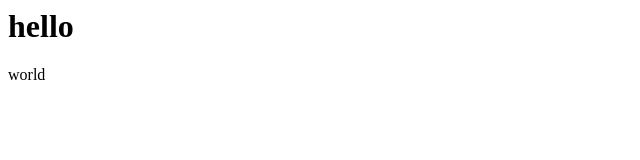
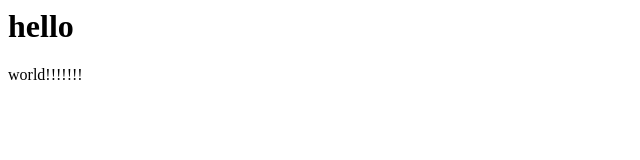
Before and after one commit to javaichiro/todo-app, a plain HTML site: page index.html in a window 1280 px wide. Shown: the full height of the page, 0-640 px from the left. Drawn offline with Linux system fonts and the light colour scheme.

Commit message:
Update index.html

```diff
--- a/index.html
+++ b/index.html
@@ -1,2 +1,2 @@
 <h1>hello</h1>
-<p>world</p>
+<p>world!!!!!!!</p>
```
